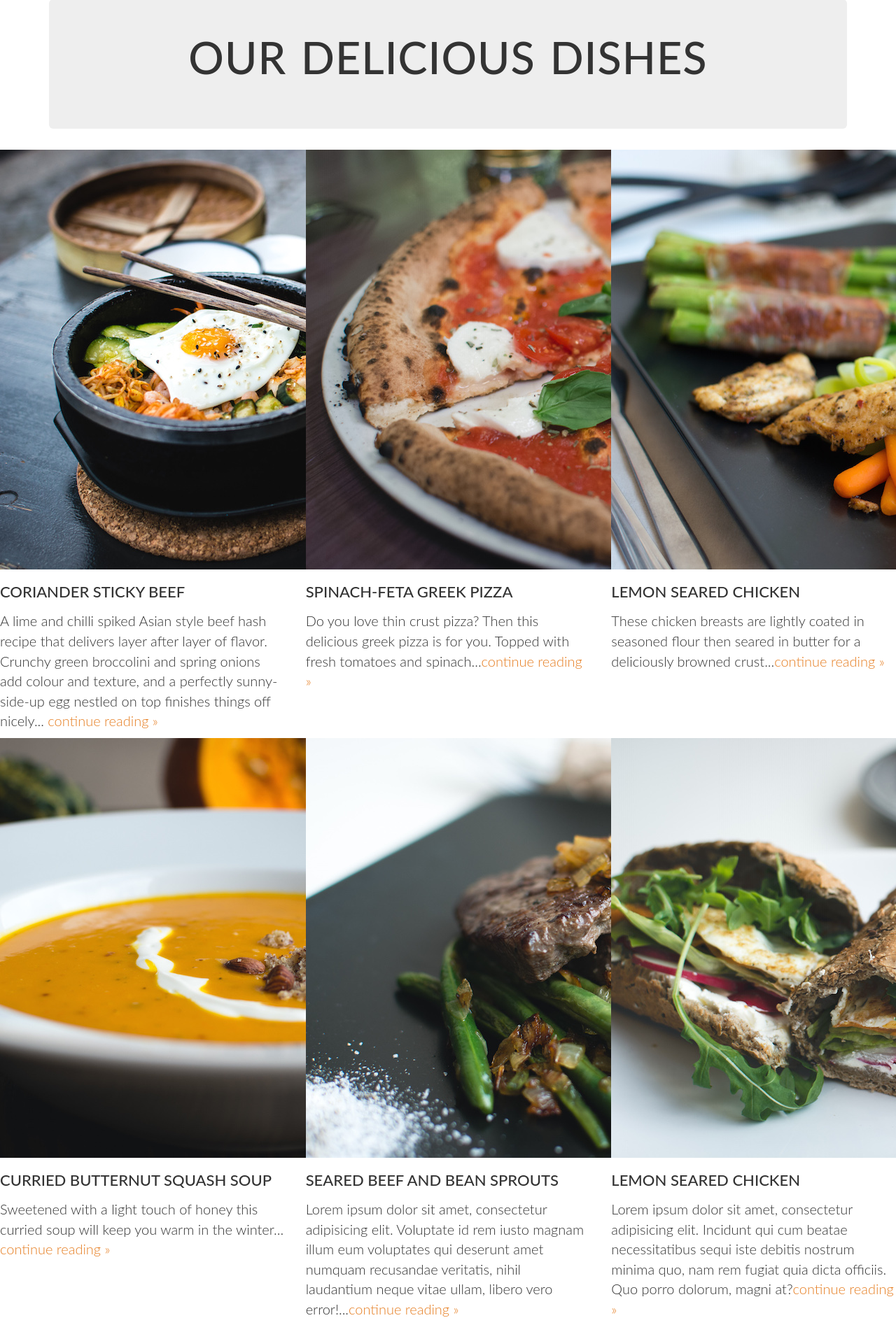
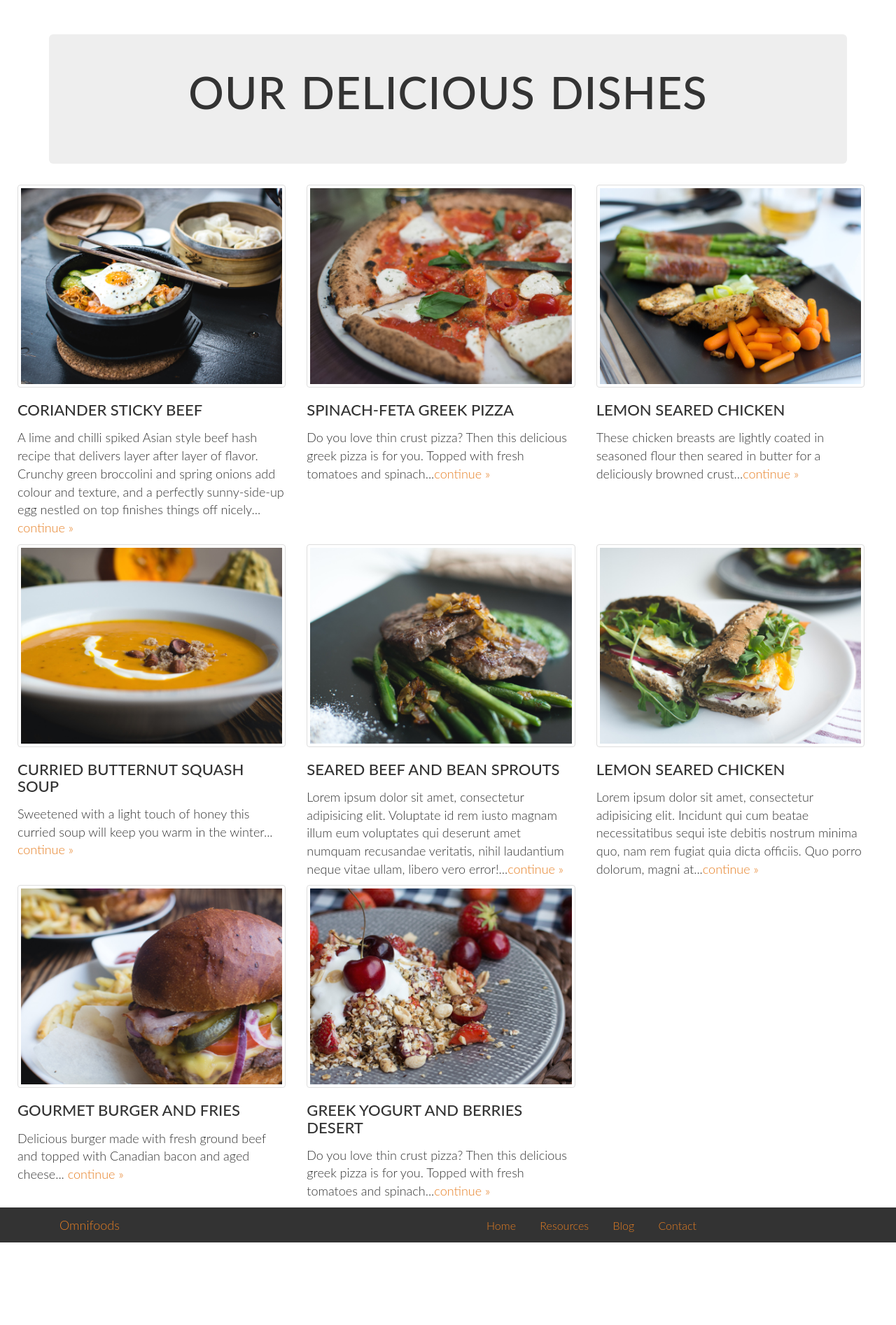
Before and after one commit to bradleyk4536/Omnifood-_OOP_PHP, a PHP site: page /menu.php in a window 1280 px wide; the page is wider, and only the part inside the window is pictured. Shown: the part 51-1945 px from the top of that part at 70% size. After the commit the page ends 1827 px from the top of that part, so only its background shows below. Run offline with PHP 8.4, Linux system fonts and the light colour scheme; some libraries are stand-ins or nearby versions.

Commit message:
Added styling to menu.php page

```diff
--- a/assets/css/styles.css
+++ b/assets/css/styles.css
@@ -271,3 +271,12 @@ footer { background-color: #333; font-size: 80%; }
     -webkit-transition: color 0.2s;
     transition: color 0.2s;
 }
+
+/*SEE OUR MENU PAGE*/
+
+.jumbotron { margin-top: 50px; }
+/*#menu { background: url(../images/tile.jpg) top left repeat; }*/
+#menu .row { max-width: 1240px; margin-left: 10px; }
+.dish p { font-size: 90%; }
+
+/*ITEM DETAIL PAGE */
--- a/menu.php
+++ b/menu.php
@@ -7,50 +7,65 @@
 </div>
 	<div class="row">
 		<article class="dish col-sm-4">
+			<div class="thumbnail">
 				<img src="assets/images/1.jpg" alt="">
+			</div>
 			<h3>Coriander Sticky Beef</h3>
-			<p>A lime and chilli spiked Asian style beef hash recipe that delivers layer after layer of flavor. Crunchy green broccolini and spring onions add colour and texture, and a perfectly sunny-side-up egg nestled on top finishes things off nicely... <a href="item_detail.php">continue reading &raquo;</a></p>
+			<p>A lime and chilli spiked Asian style beef hash recipe that delivers layer after layer of flavor. Crunchy green broccolini and spring onions add colour and texture, and a perfectly sunny-side-up egg nestled on top finishes things off nicely... <a href="item_detail.php">continue &raquo;</a></p>
 		</article>
 		<article class="dish col-sm-4">
+			<div class="thumbnail">
 				<img src="assets/images/2.jpg" alt="">
+			</div>
 			<h3>Spinach-Feta Greek Pizza</h3>
-			<p>Do you love thin crust pizza? Then this delicious greek pizza is for you. Topped with fresh tomatoes and spinach...<a href="item_detail.php">continue reading &raquo;</a></p>
+			<p>Do you love thin crust pizza? Then this delicious greek pizza is for you. Topped with fresh tomatoes and spinach...<a href="item_detail.php">continue &raquo;</a></p>
 		</article>
 		<article class="dish col-sm-4">
+			<div class="thumbnail">
 				<img src="assets/images/3.jpg" alt="">
+			</div>
 			<h3>Lemon Seared Chicken</h3>
-			<p> These chicken breasts are lightly coated in seasoned flour then seared in butter for a deliciously browned crust...<a href="item_detail.php">continue reading &raquo;</a></p>
+			<p> These chicken breasts are lightly coated in seasoned flour then seared in butter for a deliciously browned crust...<a href="item_detail.php">continue &raquo;</a></p>
 		</article>
 	</div>
 	<div class="row">
 		<article class="dish col-sm-4">
+			<div class="thumbnail">
 				<img src="assets/images/4.jpg" alt="">
+			</div>
 			<h3>Curried Butternut Squash Soup</h3>
-			<p>Sweetened with a light touch of honey this curried soup will keep you warm in the winter... <a href="item_detail.php">continue reading &raquo;</a></p>
+			<p>Sweetened with a light touch of honey this curried soup will keep you warm in the winter... <a href="item_detail.php">continue &raquo;</a></p>
 		</article>
 		<article class="dish col-sm-4">
+			<div class="thumbnail">
 				<img src="assets/images/5.jpg" alt="">
+			</div>
 			<h3>Seared Beef and Bean Sprouts</h3>
-			<p>Lorem ipsum dolor sit amet, consectetur adipisicing elit. Voluptate id rem iusto magnam illum eum voluptates qui deserunt amet numquam recusandae veritatis, nihil laudantium neque vitae ullam, libero vero error!...<a href="item_detail.php">continue reading &raquo;</a></p>
+			<p>Lorem ipsum dolor sit amet, consectetur adipisicing elit. Voluptate id rem iusto magnam illum eum voluptates qui deserunt amet numquam recusandae veritatis, nihil laudantium neque vitae ullam, libero vero error!...<a href="item_detail.php">continue &raquo;</a></p>
 		</article>
 		<article class="dish col-sm-4">
+			<div class="thumbnail">
 				<img src="assets/images/6.jpg" alt="">
+			</div>
 			<h3>Lemon Seared Chicken</h3>
-			<p>Lorem ipsum dolor sit amet, consectetur adipisicing elit. Incidunt qui cum beatae necessitatibus sequi iste debitis nostrum minima quo, nam rem fugiat quia dicta officiis. Quo porro dolorum, magni at?<a href="item_detail.php">continue reading &raquo;</a></p>
+			<p>Lorem ipsum dolor sit amet, consectetur adipisicing elit. Incidunt qui cum beatae necessitatibus sequi iste debitis nostrum minima quo, nam rem fugiat quia dicta officiis. Quo porro dolorum, magni at...<a href="item_detail.php">continue &raquo;</a></p>
 		</article>
 	</div>
 	<div class="row">
 		<article class="dish col-sm-4">
+			<div class="thumbnail">
 				<img src="assets/images/7.jpg" alt="">
+			</div>
 			<h3>Gourmet Burger and Fries</h3>
-			<p>Delicious burger made with fresh ground beef and topped with Canadian bacon and aged cheese... <a href="item_detail.php">continue reading &raquo;</a></p>
+			<p>Delicious burger made with fresh ground beef and topped with Canadian bacon and aged cheese... <a href="item_detail.php">continue &raquo;</a></p>
 		</article>
 		<article class="dish col-sm-4">
+			<div class="thumbnail">
 				<img src="assets/images/8.jpg" alt="">
+			</div>
 			<h3>Greek Yogurt and Berries Desert</h3>
-			<p>Do you love thin crust pizza? Then this delicious greek pizza is for you. Topped with fresh tomatoes and spinach...<a href="item_detail.php">continue reading &raquo;</a></p>
+			<p>Do you love thin crust pizza? Then this delicious greek pizza is for you. Topped with fresh tomatoes and spinach...<a href="item_detail.php">continue &raquo;</a></p>
 		</article>
-
 	</div>
 </section>
 <?php include "includes/footer.php"; ?>
```
Lines whose indentation alone changed are shown as unchanged.
